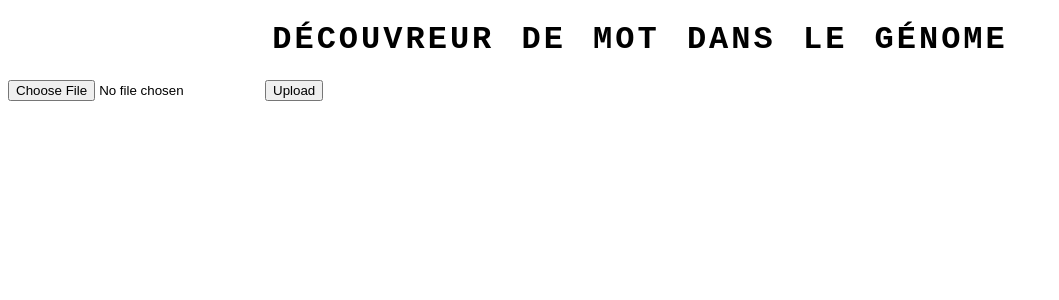
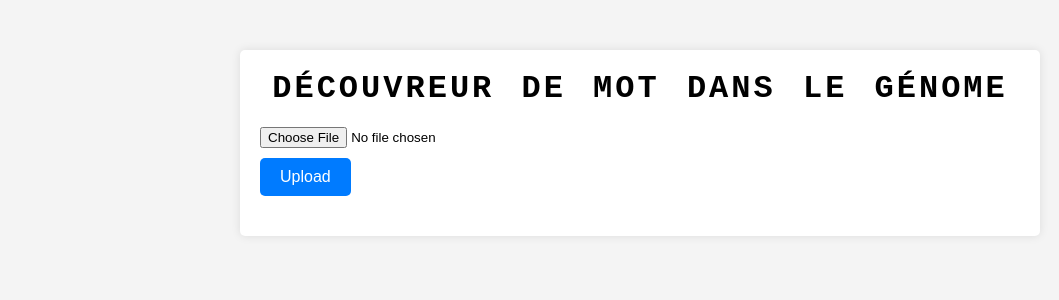
Before and after one commit to FuzniX/ADN, a Flask app: page / in a window 1280 px wide. Shown: the top 300 px of the page, without its empty margins (0-1059 px from the left). Run offline with Flask 3, Linux system fonts and the light colour scheme.

Commit message:
display div

```diff
--- a/main.py
+++ b/main.py
@@ -7,12 +7,12 @@ app = Flask(__name__)
 
 @app.route('/')
 def index():
-    return render_template("index.html")
+    return render_template("index.html", disp = "none")
 
 # Accueil du site
 @app.route('/index.html')
 def affiche_index():
-  return render_template("index.html")
+  return render_template("index.html", disp = None)
 
 # Recevoir un fichier et retourner la liste des mots présents dans le génome donné
 @app.route('/upload', methods=['GET', 'POST'])
@@ -20,6 +20,10 @@ def upload():
 
     # Récupérer le fichier
     file = request.files['file']
+
+    if not file:
+        return render_template("index.html", disp = True)
+
     file.save('static/'+ secure_filename(file.filename))
 
     global nom_fichier
--- a/static/style.css
+++ b/static/style.css
@@ -1,8 +1,99 @@
-h1 {
+/* h1 {
     color: black;
     font-family: "Courier New", monospace;
     text-transform: uppercase;
     letter-spacing: 3px;
     word-spacing: 5px;
     text-align: center;
-  }
+  } */
+
+/* style.css */
+
+/* Reset des styles par défaut */
+html, body, main, h1, form, input, button, p, a, ul, li {
+    margin: 0;
+    padding: 0;
+    box-sizing: border-box;
+}
+
+body {
+    font-family: Arial, sans-serif;
+    background-color: #f4f4f4;
+}
+
+main {
+    max-width: 800px;
+    margin: 50px auto;
+    padding: 20px;
+    background-color: #fff;
+    border-radius: 5px;
+    box-shadow: 0 0 10px rgba(0, 0, 0, 0.1);
+}
+
+h1 {
+    text-align: center;
+    margin-bottom: 20px;
+    color: black;
+    font-family: "Courier New", monospace;
+    text-transform: uppercase;
+    letter-spacing: 3px;
+    word-spacing: 5px;
+    text-align: center;
+}
+
+form {
+    margin-bottom: 20px;
+}
+
+
+
+input[type="file"] {
+    display: block;
+    margin-bottom: 10px;
+}
+
+input[type="text"] {
+    width: 100%;
+    padding: 10px;
+    font-size: 16px;
+    border: 1px solid #ccc;
+    border-radius: 5px;
+}
+
+button {
+    padding: 10px 20px;
+    font-size: 16px;
+    background-color: #007bff;
+    color: #fff;
+    border: none;
+    border-radius: 5px;
+    cursor: pointer;
+}
+
+button:hover {
+    background-color: #0056b3;
+}
+
+a {
+    color: #007bff;
+}
+
+a:hover {
+    text-decoration: underline;
+}
+
+p {
+    margin-bottom: 10px;
+}
+
+ul {
+    list-style: none;
+}
+
+li {
+    margin-bottom: 5px;
+}
+
+b {
+    color: #ff0000;
+}
--- a/templates/index.html
+++ b/templates/index.html
@@ -12,10 +12,26 @@
         <h1>Découvreur de mot dans le génome</h1>
 
         <form class="fichup" method="POST" action="/upload" enctype="multipart/form-data">
-          <input type="file" name="file">
+          <input type="file" name="file" class="fichier">
           <button type="submit">Upload</button>
         </form>
+        <div class="nofile" style="display:{{disp}}"><p>Veuillez importer un fichier</p></div>
+    </main>
 
-    </main>
+  <script>
+      window.onload = function() {
+          var fileInput = document.querySelector('input[type="file"]');
+          var nofileDiv = document.getElementById('nofile');
+
+          fileInput.addEventListener('change', function() {
+              if (fileInput.files.length > 0) {
+                  nofileDiv.style.display = 'none'; // Cacher la div si un fichier a été importé
+              } else {
+                  nofileDiv.style.display = 'block'; // Afficher la div si aucun fichier n'a été importé
+              }
+          });
+      };
+  </script>
+
   </body>
 </html>
```
